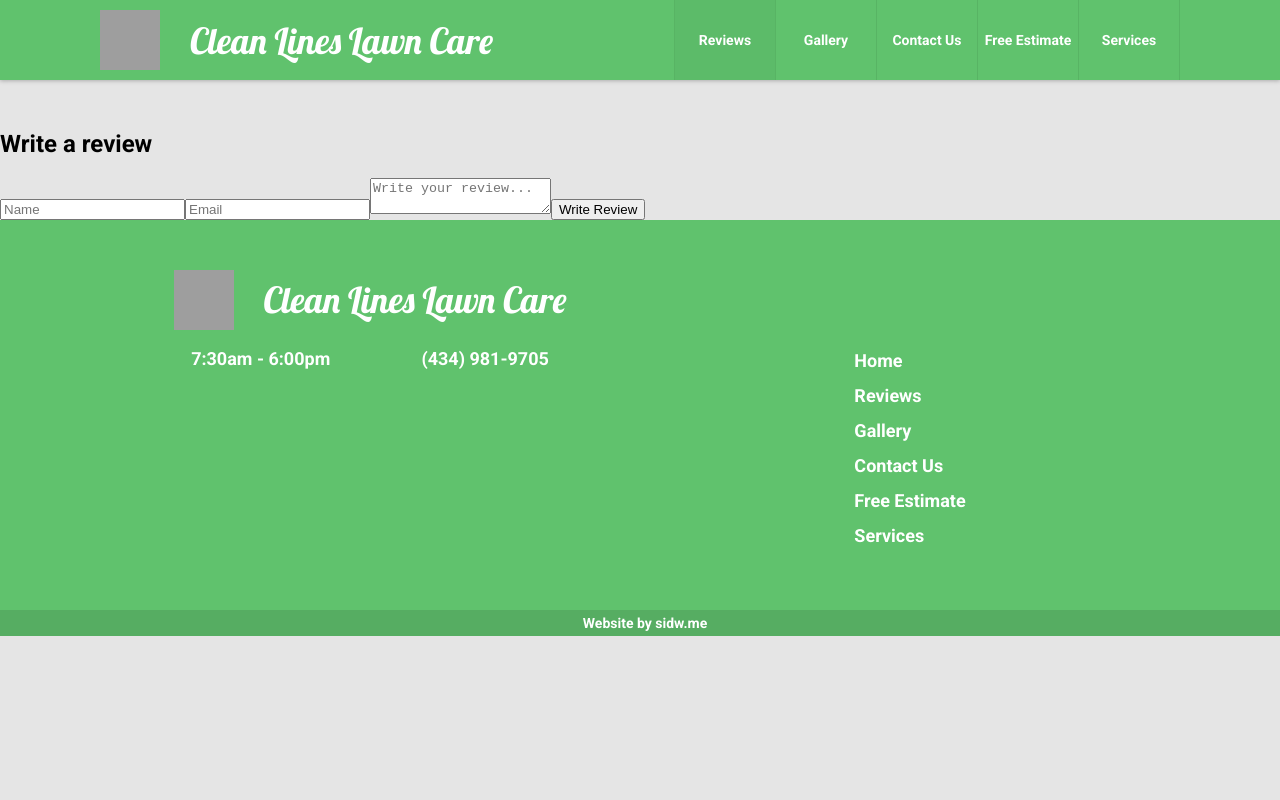
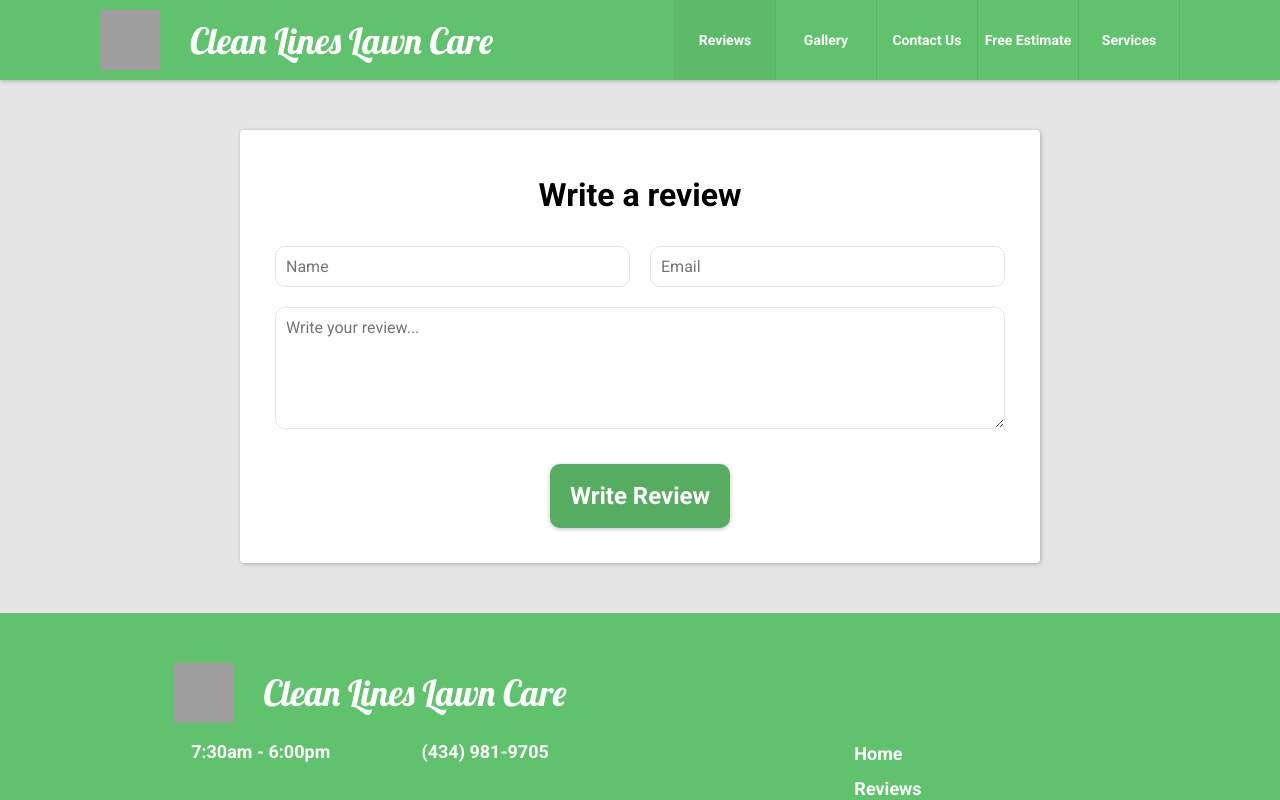
Before and after one commit to replaceits/clean-lines-lawn-care, a React (Create React App) app: page /reviews/new in a window 1280 px wide. Built offline with nearby package versions, Linux system fonts and the light colour scheme; grey boxes are pictures that could not be loaded.

Commit message:
Clean up review form

```diff
--- a/src/components/RowButton.js
+++ b/src/components/RowButton.js
@@ -23,13 +23,19 @@ class RowButton extends React.Component {
       </button>
     );
 
+    let buttonLink = null;
+
+    if (this.props.to) {
+      buttonLink = <Link to={this.props.to} className='no-style'>{userButton}</Link>;
+    } else if (this.props.href) {
+      buttonLink = <a href={this.props.href} className='no-style'>{userButton}</a>;
+    } else {
+      buttonLink = <button onClick={this.props.onClick} className='no-style'>{userButton}</button>
+    }
+
     return (
       <div className={`row-button ${this.props.noBG ? 'noBG' : ''}`}>
-        {
-          this.props.to
-            ? <Link to={this.props.to} className='no-style'>{userButton}</Link>
-            : <a href={this.props.href} className='no-style'>{userButton}</a>
-        }
+        {buttonLink}
       </div>
     )
   }
--- a/src/components/forms/Form.scss
+++ b/src/components/forms/Form.scss
@@ -0,0 +1,40 @@
+
+.form {
+  display: flex;
+  justify-content: center;
+  align-items: center;
+  flex-direction: column;
+
+  margin-bottom: 50px;
+
+  .input-wrapper {
+    display: flex;
+    flex-direction: column;
+    justify-content: center;
+
+    width: 100%;
+    max-width: 750px;
+
+    padding: 25px;
+
+    background: #FFFFFF;
+
+    border-radius: 4px;
+
+    box-shadow: 1px 1px 4px rgba(0, 0, 0, 0.25);
+
+    .row-button {
+      margin-top: 15px;
+      margin-bottom: 0;
+    }
+  }
+
+  .input-container {
+    display: flex;
+    justify-content: space-between;
+
+    input, textarea {
+      width: 100%;
+    }
+  }
+}
--- a/src/components/forms/ReviewForm.js
+++ b/src/components/forms/ReviewForm.js
@@ -1,5 +1,6 @@
 
 import React from 'react';
+import RowButton from '../RowButton';
 import Form from './Form';
 
 import './ReviewForm.scss';
@@ -34,7 +35,9 @@ class ReviewForm extends React.Component {
       <Form name='review'>
         {({submit, setValue}) => (
           <React.Fragment>
-            <h2>Write a review</h2>
+            <div className='input-wrapper'>
+              <h1 className='review-title'>Write a review</h1>
+              <div className='input-container'>
                 <input
                   type='text'
                   name='name'
@@ -47,12 +50,17 @@ class ReviewForm extends React.Component {
                   placeholder='Email'
                   onChange={event => this.handleChange(event, setValue)}
                 />
+              </div>
               <textarea
                 name='content'
+                className='submit-button'
                 placeholder='Write your review...'
                 onChange={event => this.handleChange(event, setValue)}
               />
-            <button type="submit" onClick={event => this.onSubmitClicked(event, submit)}>Write Review</button>
+              <RowButton noBG onClick={event => this.onSubmitClicked(event, submit)}>
+                Write Review
+              </RowButton>
+            </div>
           </React.Fragment>
         )}
       </Form>
--- a/src/components/forms/ReviewForm.scss
+++ b/src/components/forms/ReviewForm.scss
@@ -0,0 +1,4 @@
+
+.review-title {
+  text-align: center;
+}
--- a/src/components/pages/Reviews.js
+++ b/src/components/pages/Reviews.js
@@ -15,7 +15,7 @@ class Reviews extends React.Component {
         <Switch>
           <Route exact path='/reviews'>
             <ReviewsGrid enablePages />
-            <RowButton to='/reviews/new' noBG>Write a review</RowButton>
+            <RowButton noBG to='/reviews/new'>Write a review</RowButton>
           </Route>
 
           <Route exact path='/reviews/new'>
--- a/src/index.scss
+++ b/src/index.scss
@@ -16,6 +16,25 @@ html, body {
 code {
   font-family: source-code-pro, Menlo, Monaco, Consolas, 'Courier New',
     monospace;
+}
+
+input, textarea {
+  margin: 10px;
+  padding: 10px;
+
+  background-image: none;
+  background-color: transparent;
+
+  border: 1px solid #E5E5E5;
+  border-radius: 10px;
+
+  box-shadow: none;
+
+  font: inherit;
+}
+
+textarea {
+  height: 100px;
 }
 
 a.no-style {
```
Lines whose indentation alone changed are shown as unchanged.
